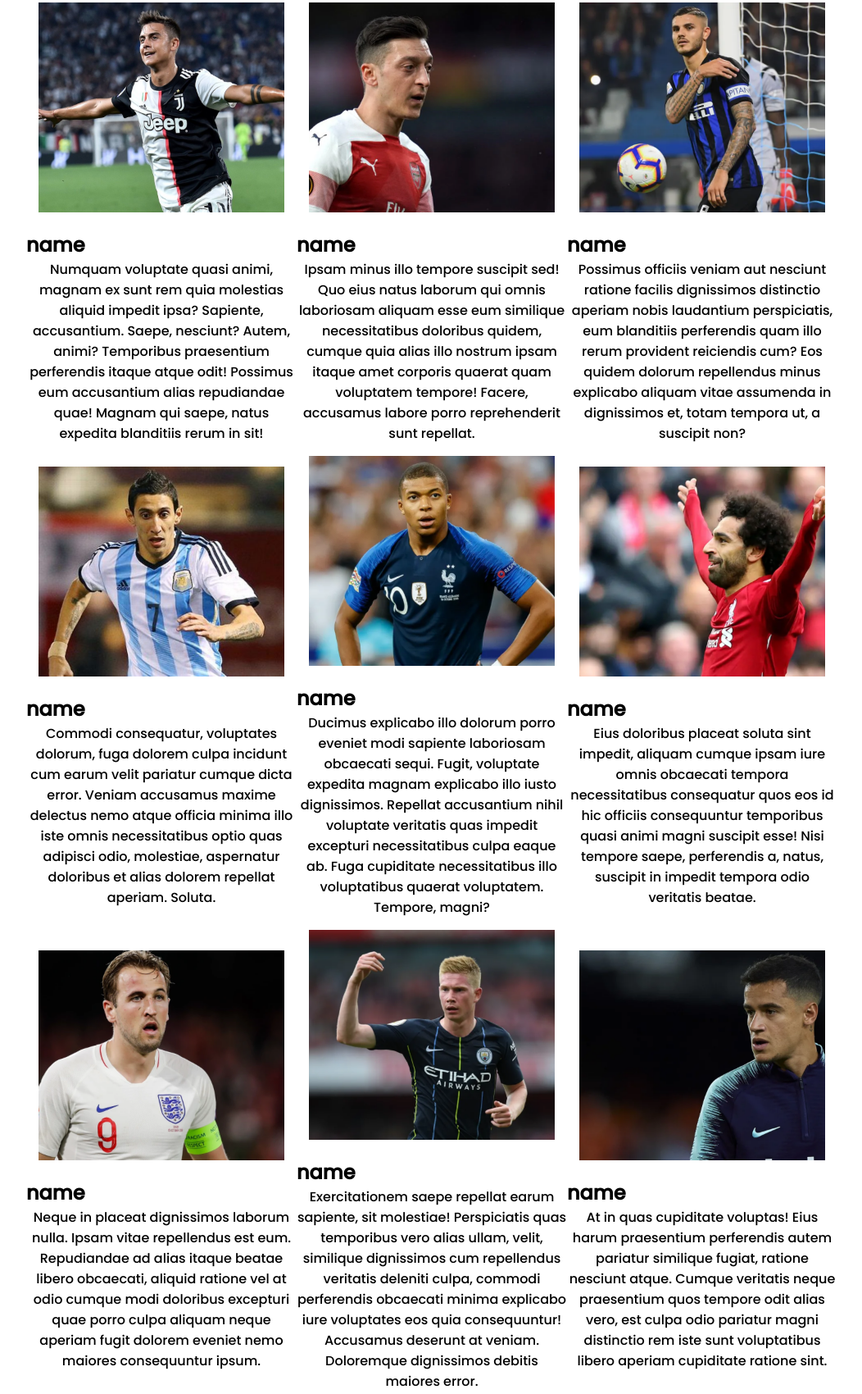
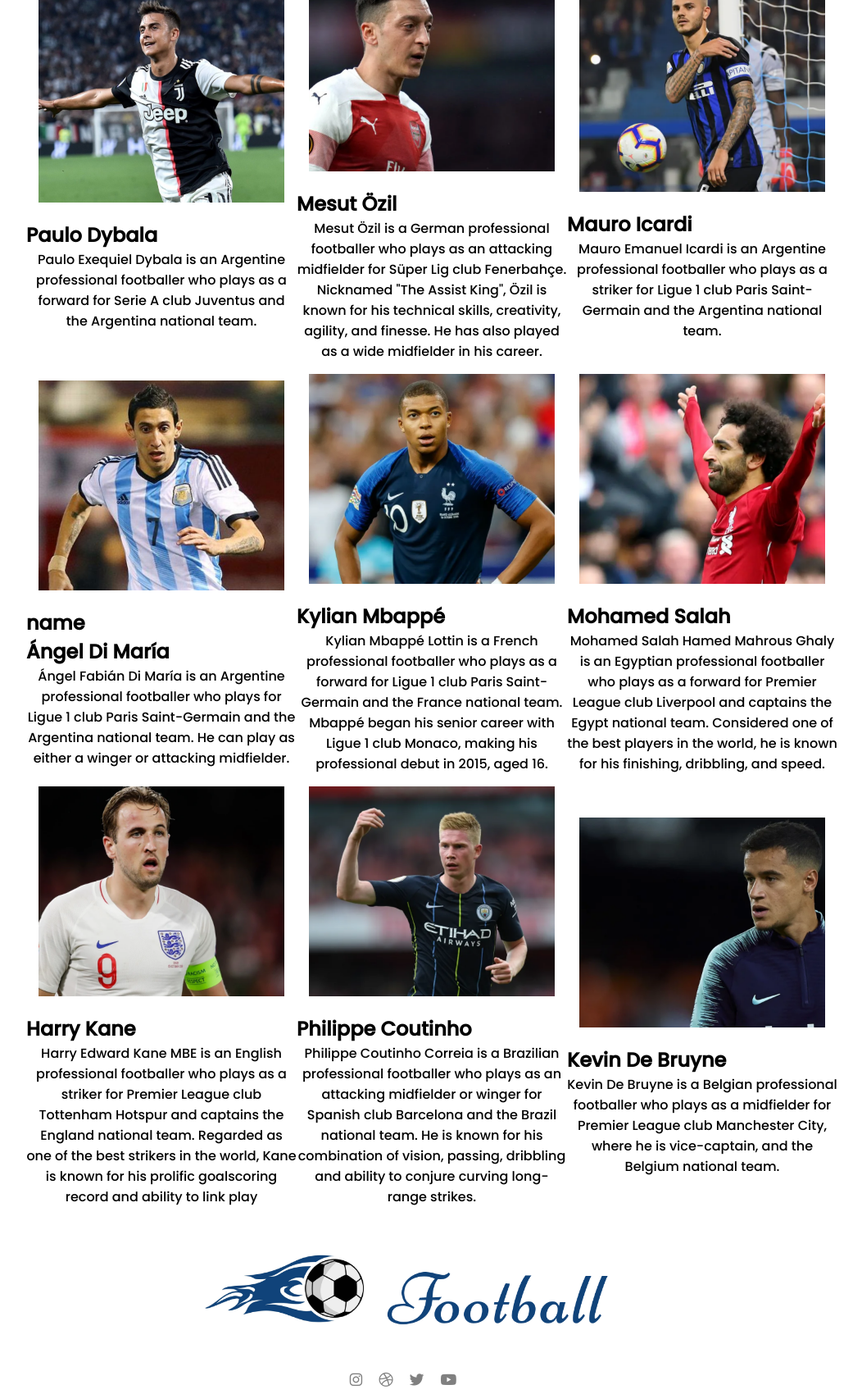
Before and after one commit to SanjidaIslamBithi/football-first-try-css3, a plain HTML site: page index.html in a window 1280 px wide. Shown: the part 1242-2942 px from the top of the page at 82% size, without its empty margins (148-1200 px from the left). Drawn offline with Linux system fonts and the light colour scheme.

Commit message:
descriptions

```diff
--- a/index.html
+++ b/index.html
@@ -65,118 +65,92 @@
                     <!-- .players*12>img[src="images/players/player-$.png"]+h2{name}+p>lorem40 -->
                     <div class="player">
                         <img src="images/players/player-1.png" alt="">
-                        <h2>name</h2>
-                        <p>Lorem ipsum dolor sit amet consectetur adipisicing elit. Nulla, voluptate vel. Numquam minus
-                            laboriosam nulla nostrum accusamus amet aperiam explicabo, iste facere cum alias ratione
-                            quia
-                            voluptas! Vero aut optio corrupti ipsa incidunt accusamus, maiores ea veritatis, quia
-                            necessitatibus porro.</p>
+                        <h2>Neymar</h2>
+                        <p>Neymar da Silva Santos Júnior, known as Neymar, is a Brazilian professional footballer who
+                            plays as a forward for Ligue 1 club Paris Saint-Germain and the Brazil national team. He is
+                            widely regarded as one of the best players in the world.</p>
                     </div>
                     <div class="player">
                         <img src="images/players/player-2.png" alt="">
-                        <h2>name</h2>
-                        <p>Consequuntur debitis voluptatem unde atque enim deserunt iusto modi delectus distinctio, nemo
-                            architecto temporibus veniam, laborum repellendus maxime vel nihil, amet nesciunt odio rem
-                            hic
-                            repudiandae incidunt. Minima repellat sed alias voluptate, numquam, dolorum error ullam
-                            dicta
-                            molestiae, beatae quis!</p>
+                        <h2>Lionel Messi</h2>
+                        <p>Lionel Andrés Messi is an Argentine professional footballer who plays as a forward and
+                            captains the Argentina national team. He has played all his professional career for La Liga
+                            club Barcelona, whom he captained from 2018 to 2021.</p>
                     </div>
                     <div class="player">
                         <img src="images/players/player-3.png" alt="">
-                        <h2>name</h2>
-                        <p>Fugiat nostrum rerum minus totam a, tempore ratione ex accusantium unde nobis numquam
-                            consequatur
-                            necessitatibus ab, enim ea accusamus non similique consectetur adipisci voluptates! Nostrum
-                            veritatis deleniti eveniet eligendi ullam labore, enim voluptatibus aliquam. Doloribus eaque
-                            hic
-                            necessitatibus at deleniti?</p>
+                        <h2>Cristiano Ronaldo</h2>
+                        <p>Cristiano Ronaldo dos Santos Aveiro GOIH ComM is a Portuguese professional footballer who
+                            plays as a forward for Serie A club Juventus and captains the Portugal national team.</p>
                     </div>
                     <div class="player">
                         <img src="images/players/player-4.png" alt="">
-                        <h2>name</h2>
-                        <p>Numquam voluptate quasi animi, magnam ex sunt rem quia molestias aliquid impedit ipsa?
-                            Sapiente,
-                            accusantium. Saepe, nesciunt? Autem, animi? Temporibus praesentium perferendis itaque atque
-                            odit! Possimus eum accusantium alias repudiandae quae! Magnam qui saepe, natus expedita
-                            blanditiis rerum in sit!</p>
+                        <h2>Paulo Dybala</h2>
+                        <p>Paulo Exequiel Dybala is an Argentine professional footballer who plays as a forward for
+                            Serie A club Juventus and the Argentina national team. </p>
                     </div>
                     <div class="player">
                         <img src="images/players/player-5.png" alt="">
-                        <h2>name</h2>
-                        <p>Ipsam minus illo tempore suscipit sed! Quo eius natus laborum qui omnis laboriosam aliquam
-                            esse
-                            eum similique necessitatibus doloribus quidem, cumque quia alias illo nostrum ipsam itaque
-                            amet
-                            corporis quaerat quam voluptatem tempore! Facere, accusamus labore porro reprehenderit sunt
-                            repellat.</p>
+                        <h2>Mesut Özil</h2>
+                        <p>Mesut Özil is a German professional footballer who plays as an attacking midfielder for Süper
+                            Lig club Fenerbahçe. Nicknamed "The Assist King", Özil is known for his technical skills,
+                            creativity, agility, and finesse. He has also played as a wide midfielder in his career.
+                        </p>
                     </div>
                     <div class="player">
                         <img src="images/players/player-6.png" alt="">
-                        <h2>name</h2>
-                        <p>Possimus officiis veniam aut nesciunt ratione facilis dignissimos distinctio aperiam nobis
-                            laudantium perspiciatis, eum blanditiis perferendis quam illo rerum provident reiciendis
-                            cum?
-                            Eos quidem dolorum repellendus minus explicabo aliquam vitae assumenda in dignissimos et,
-                            totam
-                            tempora ut, a suscipit non?</p>
+                        <h2>Mauro Icardi
+                        </h2>
+                        <p>Mauro Emanuel Icardi is an Argentine professional footballer who plays as a striker for Ligue
+                            1 club Paris Saint-Germain and the Argentina national team.</p>
                     </div>
                     <div class="player">
                         <img src="images/players/player-7.png" alt="">
                         <h2>name</h2>
-                        <p>Commodi consequatur, voluptates dolorum, fuga dolorem culpa incidunt cum earum velit pariatur
-                            cumque dicta error. Veniam accusamus maxime delectus nemo atque officia minima illo iste
-                            omnis
-                            necessitatibus optio quas adipisci odio, molestiae, aspernatur doloribus et alias dolorem
-                            repellat aperiam. Soluta.</p>
+                        <h2>
+                            Ángel Di María</h2>
+                        <p>Ángel Fabián Di María is an Argentine professional footballer who plays for Ligue 1 club
+                            Paris Saint-Germain and the Argentina national team. He can play as either a winger or
+                            attacking midfielder.</p>
                     </div>
                     <div class="player">
                         <img src="images/players/player-8.png" alt="">
-                        <h2>name</h2>
-                        <p>Ducimus explicabo illo dolorum porro eveniet modi sapiente laboriosam obcaecati sequi. Fugit,
-                            voluptate expedita magnam explicabo illo iusto dignissimos. Repellat accusantium nihil
-                            voluptate
-                            veritatis quas impedit excepturi necessitatibus culpa eaque ab. Fuga cupiditate
-                            necessitatibus
-                            illo voluptatibus quaerat voluptatem. Tempore, magni?</p>
+                        <h2>Kylian Mbappé</h2>
+                        <p>Kylian Mbappé Lottin is a French professional footballer who plays as a forward for Ligue 1
+                            club Paris Saint-Germain and the France national team. Mbappé began his senior career with
+                            Ligue 1 club Monaco, making his professional debut in 2015, aged 16. </p>
                     </div>
                     <div class="player">
                         <img src="images/players/player-9.png" alt="">
-                        <h2>name</h2>
-                        <p>Eius doloribus placeat soluta sint impedit, aliquam cumque ipsam iure omnis obcaecati tempora
-                            necessitatibus consequatur quos eos id hic officiis consequuntur temporibus quasi animi
-                            magni
-                            suscipit esse! Nisi tempore saepe, perferendis a, natus, suscipit in impedit tempora odio
-                            veritatis beatae.</p>
+                        <h2>Mohamed Salah</h2>
+                        <p>Mohamed Salah Hamed Mahrous Ghaly is an Egyptian professional footballer who plays as a
+                            forward for Premier League club Liverpool and captains the Egypt national team. Considered
+                            one of the best players in the world, he is known for his finishing, dribbling, and speed.
+                        </p>
+
                     </div>
                     <div class="player">
                         <img src="images/players/player-10.png" alt="">
-                        <h2>name</h2>
-                        <p>Neque in placeat dignissimos laborum nulla. Ipsam vitae repellendus est eum. Repudiandae ad
-                            alias
-                            itaque beatae libero obcaecati, aliquid ratione vel at odio cumque modi doloribus excepturi
-                            quae
-                            porro culpa aliquam neque aperiam fugit dolorem eveniet nemo maiores consequuntur ipsum.</p>
+                        <h2>Harry Kane</h2>
+                        <p>Harry Edward Kane MBE is an English professional footballer who plays as a striker for
+                            Premier League club Tottenham Hotspur and captains the England national team. Regarded as
+                            one of the best strikers in the world, Kane is known for his prolific goalscoring record and
+                            ability to link play</p>
                     </div>
                     <div class="player">
                         <img src="images/players/player-11.png" alt="">
-                        <h2>name</h2>
-                        <p>Exercitationem saepe repellat earum sapiente, sit molestiae! Perspiciatis quas temporibus
-                            vero
-                            alias ullam, velit, similique dignissimos cum repellendus veritatis deleniti culpa, commodi
-                            perferendis obcaecati minima explicabo iure voluptates eos quia consequuntur! Accusamus
-                            deserunt
-                            at veniam. Doloremque dignissimos debitis maiores error.</p>
+                        <h2>Philippe Coutinho
+                        </h2>
+                        <p>Philippe Coutinho Correia is a Brazilian professional footballer who plays as an attacking
+                            midfielder or winger for Spanish club Barcelona and the Brazil national team. He is known
+                            for his combination of vision, passing, dribbling and ability to conjure curving long-range
+                            strikes. </p>
                     </div>
                     <div class="player">
                         <img src="images/players/player-12.png" alt="">
-                        <h2>name</h2>
-                        <p>At in quas cupiditate voluptas! Eius harum praesentium perferendis autem pariatur similique
-                            fugiat, ratione nesciunt atque. Cumque veritatis neque praesentium quos tempore odit alias
-                            vero,
-                            est culpa odio pariatur magni distinctio rem iste sunt voluptatibus libero aperiam
-                            cupiditate
-                            ratione sint.</p>
+                        <h2>Kevin De Bruyne</h2>
+                        <p>Kevin De Bruyne is a Belgian professional footballer who plays as a midfielder for Premier
+                            League club Manchester City, where he is vice-captain, and the Belgium national team.</p>
                     </div>
 
                 </div>
```
